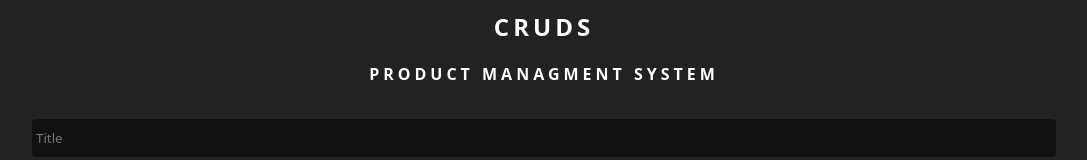
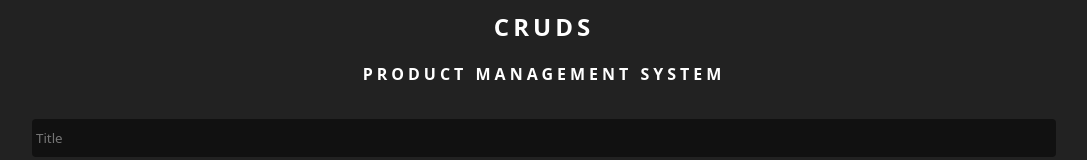
Before and after one commit to mostafahassan-dev/Product-Management-System, a plain HTML site: page index.html in a window 1280 px wide. Shown: the top 160 px of the page, without its empty margins (96-1183 px from the left). Drawn offline with Linux system fonts and the light colour scheme.

Commit message:
Edit index fill

```diff
--- a/index.html
+++ b/index.html
@@ -13,7 +13,7 @@
     <div class="crud">
         <div class="head">
             <h2>Cruds</h2>
-            <p>product managment system</p>
+            <p>product management system</p>
         </div>
 
         <div class="inputs">
```
